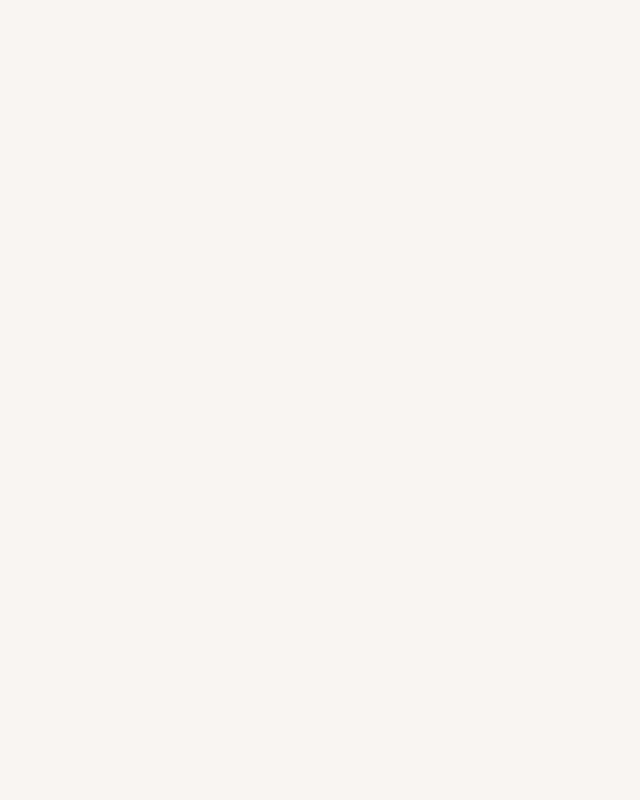
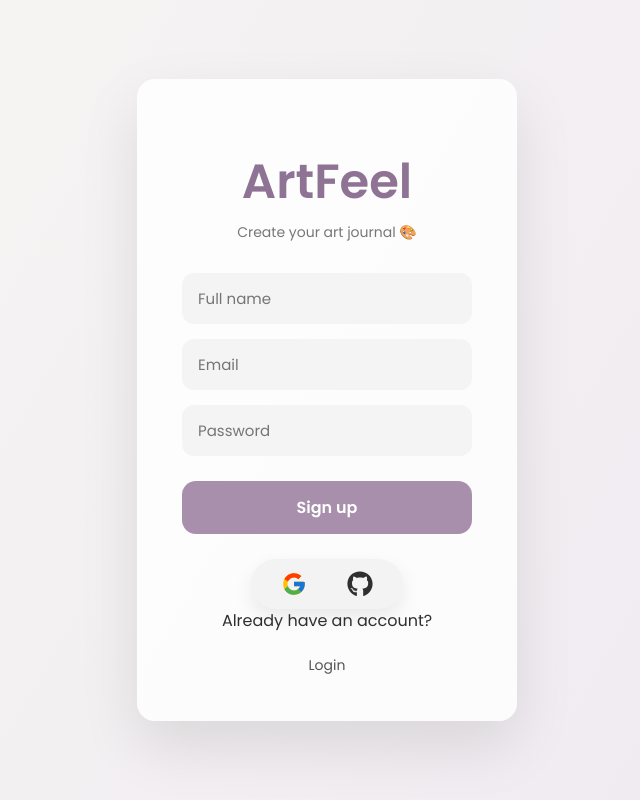
Before and after one commit to PALAK7890/artfeel, a React app in the folder frontend/: page /signin in a window 1280 px wide. Before the commit this address had no page. Shown: the whole page, without its empty margins (313-953 px from the left). Built offline with nearby package versions, Linux system fonts and the light colour scheme; the HTML template or start-up script is replaced by a standard one.

Commit message:
added login and signin page

```diff
--- a/frontend/package.json
+++ b/frontend/package.json
@@ -12,6 +12,7 @@
   "dependencies": {
     "react": "^19.2.0",
     "react-dom": "^19.2.0",
+    "react-icons": "^5.5.0",
     "react-router-dom": "^7.11.0"
   },
   "devDependencies": {
--- a/frontend/src/App.jsx
+++ b/frontend/src/App.jsx
@@ -2,7 +2,7 @@ import { BrowserRouter, Routes, Route } from "react-router-dom";
 import './App.css'
 import Login from "./components/login";
 import Home from "./components/home";
-
+import SignIn from './components/signin'
 
 export default function App() {
   return (
@@ -10,7 +10,7 @@ export default function App() {
       <Routes>
 
         <Route path="/login" element={<Login />} />
-
+    <Route path="/signin" element={<SignIn />} />
 
         <Route path="/" element={<Home />} />
 
--- a/frontend/src/components/login.jsx
+++ b/frontend/src/components/login.jsx
@@ -1,7 +1,8 @@
 import { useState } from "react";
 import "../style/login.css";
 import { useNavigate } from "react-router-dom";
-
+import { FcAbout, FcGoogle } from "react-icons/fc";
+import { FaGithub } from "react-icons/fa";
 export default function Login() {
   const [email, setEmail] = useState("");
   const [password, setPassword] = useState("");
@@ -63,12 +64,23 @@ export default function Login() {
             onChange={(e) => setPassword(e.target.value)}
             required
           />
+           <div className="forgot">
+            <span onClick={() => navigate("/forgot-password")}>
+              Forgot password?
+            </span>
+          </div>
 
           <button disabled={loading}>
             {loading ? "Logging in..." : "Login"}
           </button>
         </form>
 
+
+<div className="social-login"><div className="icons">
+            <FcGoogle size={26} />
+          <FaGithub size={26} /></div>
+
+        </div>
         <span onClick={() => navigate("/register")}>
           Don’t have an account? Sign up
         </span>
--- a/frontend/src/components/signin.jsx
+++ b/frontend/src/components/signin.jsx
@@ -0,0 +1,77 @@
+import { useState } from "react"
+import "../style/login.css";
+import { useNavigate } from "react-router-dom";
+import { FcGoogle } from "react-icons/fc";
+import { FaGithub } from "react-icons/fa";
+
+export default function Register() {
+  const [name, setName] = useState("");
+  const [email, setEmail] = useState("");
+  const [password, setPassword] = useState("");
+  const navigate = useNavigate();
+
+  const handleSubmit = async (e) => {
+    e.preventDefault();
+
+    const res = await fetch("http://localhost:8080/api/auth/register", {
+      method: "POST",
+      headers: { "Content-Type": "application/json" },
+      body: JSON.stringify({ name, email, password })
+    });
+
+    const data = await res.json();
+
+    if (res.ok) {
+      alert("Account created 💖");
+      navigate("/login");
+    } else {
+      alert(data);
+    }
+  };
+
+  return (
+    <div className="login-wrapper">
+      <div className="login-card">
+        <h1>ArtFeel</h1>
+        <p>Create your art journal 🎨</p>
+
+        <form onSubmit={handleSubmit}>
+          <input
+            type="text"
+            placeholder="Full name"
+            onChange={(e) => setName(e.target.value)}
+            required
+          />
+
+          <input
+            type="email"
+            placeholder="Email"
+            onChange={(e) => setEmail(e.target.value)}
+            required
+          />
+
+          <input
+            type="password"
+            placeholder="Password"
+            onChange={(e) => setPassword(e.target.value)}
+            required
+          />
+
+          <button>Sign up</button>
+        </form>
+
+        <div className="social-login">
+          <div className="icons">
+            <FcGoogle size={26} />
+            <FaGithub size={26} />
+          </div>
+        </div>
+
+        <div className="register-link">
+          Already have an account?{" "}
+          <span onClick={() => navigate("/login")}>Login</span>
+        </div>
+      </div>
+    </div>
+  );
+}
--- a/frontend/src/style/login.css
+++ b/frontend/src/style/login.css
@@ -25,7 +25,36 @@ body {
   box-shadow: 0 25px 60px rgba(0,0,0,0.1);
   text-align: center;
 }
+.login-card button {
+  width: 100%;
+  padding: 14px 0;
+  border-radius: 14px;
+  border: none;
+    background: rgba(255,255,255,0.85);
+  background: #a88fac;
+  color: white;
+  font-size: 16px;
+  font-weight: 600;
+  cursor: pointer;
+  margin-top: 10px;
+  transition: 0.3s ease;
+}
 
+.login-card button:hover {
+  background: #8f7394;
+  transform: translateY(-2px);
+}
+.forgot {
+  text-align: right;
+  margin-bottom: 10px;
+   margin-top: -30px;
+}
+
+.forgot span {
+  font-size: 13px;
+  color: #8f7394;
+  cursor: pointer;
+}
 @keyframes float {
   0% {
     transform: translateY(0);
@@ -37,13 +66,35 @@ body {
     transform: translateY(0);
   }
 }
+.social-login {
+  display: flex;
+  justify-content: center;
+  margin-top: 25px;
+}
+.icons {
+  display: flex;
+  gap: 40px;
+  padding: 12px 30px;
+  border-radius: 30px;
+  background: #f3f3f3;
+  box-shadow: 0 8px 20px rgba(0,0,0,0.08);
+  cursor: pointer;
+  transition: 0.3s;
+}
+
+.icons:hover {
+  background: #eaeaea;
+  transform: translateY(-4px);
+}
+
+.icons svg {
+  cursor: pointer;
+}
 
 .login-card h1 {
   font-size: 3rem;
   margin-bottom: 5px;
-  background: linear-gradient(90deg, #f7a8c8, #a5c8ff, #cbb5ff);
-  -webkit-background-clip: text;
-  -webkit-text-fill-color: transparent;
+  color: #8f7394;
 }
 
 .login-card p {
@@ -57,7 +108,7 @@ body {
   padding: 14px 16px;
   border-radius: 12px;
   border: none;
-  margin-bottom: 18px;
+  margin-bottom: 15px;
   background: #f4f4f4;
   font-size: 15px;
   outline: none;
@@ -69,15 +120,6 @@ body {
   box-shadow: 0 0 0 2px #cbb5ff;
 }
 
-.login-card button {
-  background: #a88fac;
-  color: white;
-  border-radius: 14px;
-}
-
-.login-card button:hover {
-  background: #8f7394;
-}
 
 .login-card button:disabled {
   opacity: 0.6;
```
Also changed, not shown: 1 other file (tests, documents, lock files or other folders).
